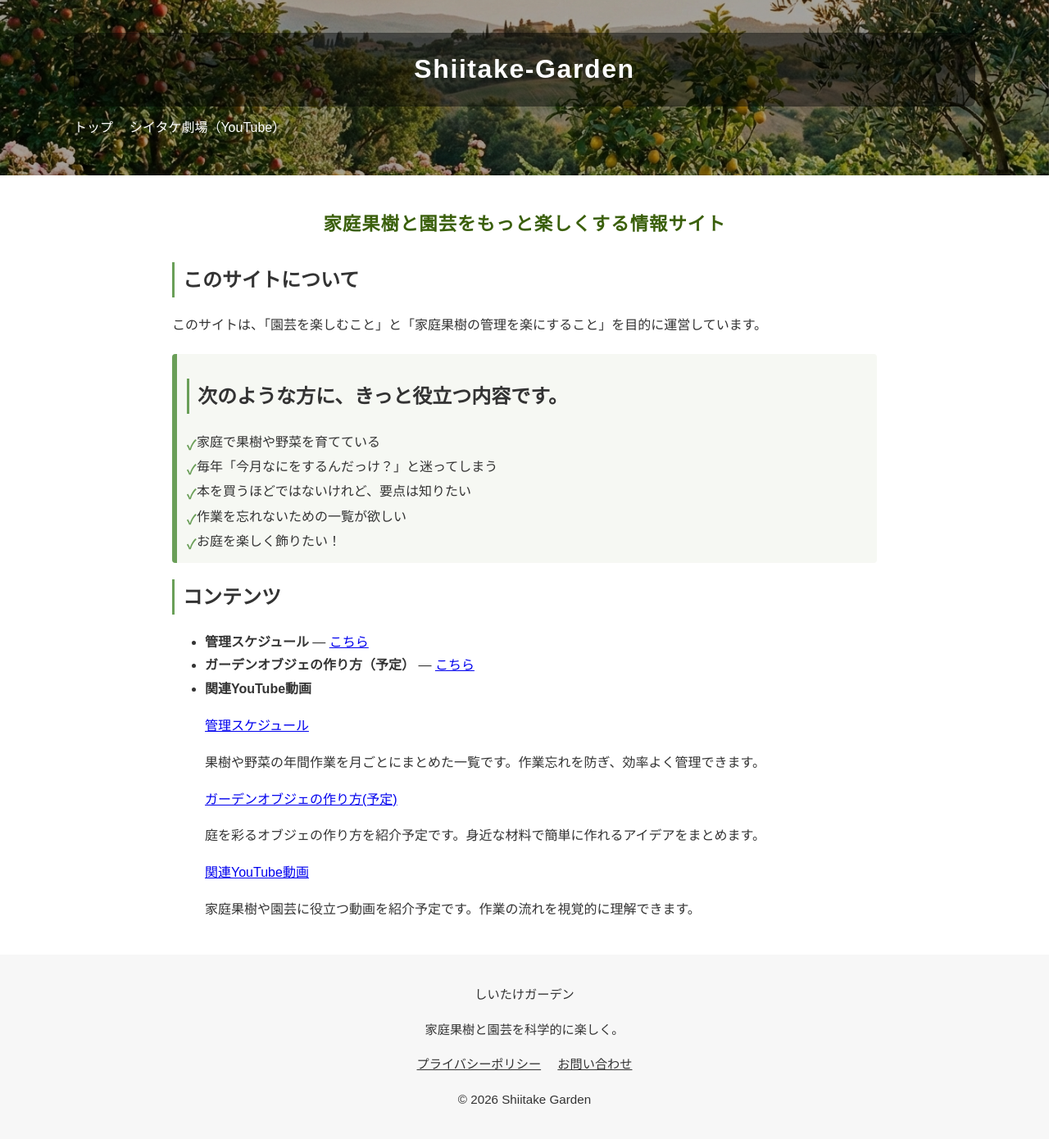
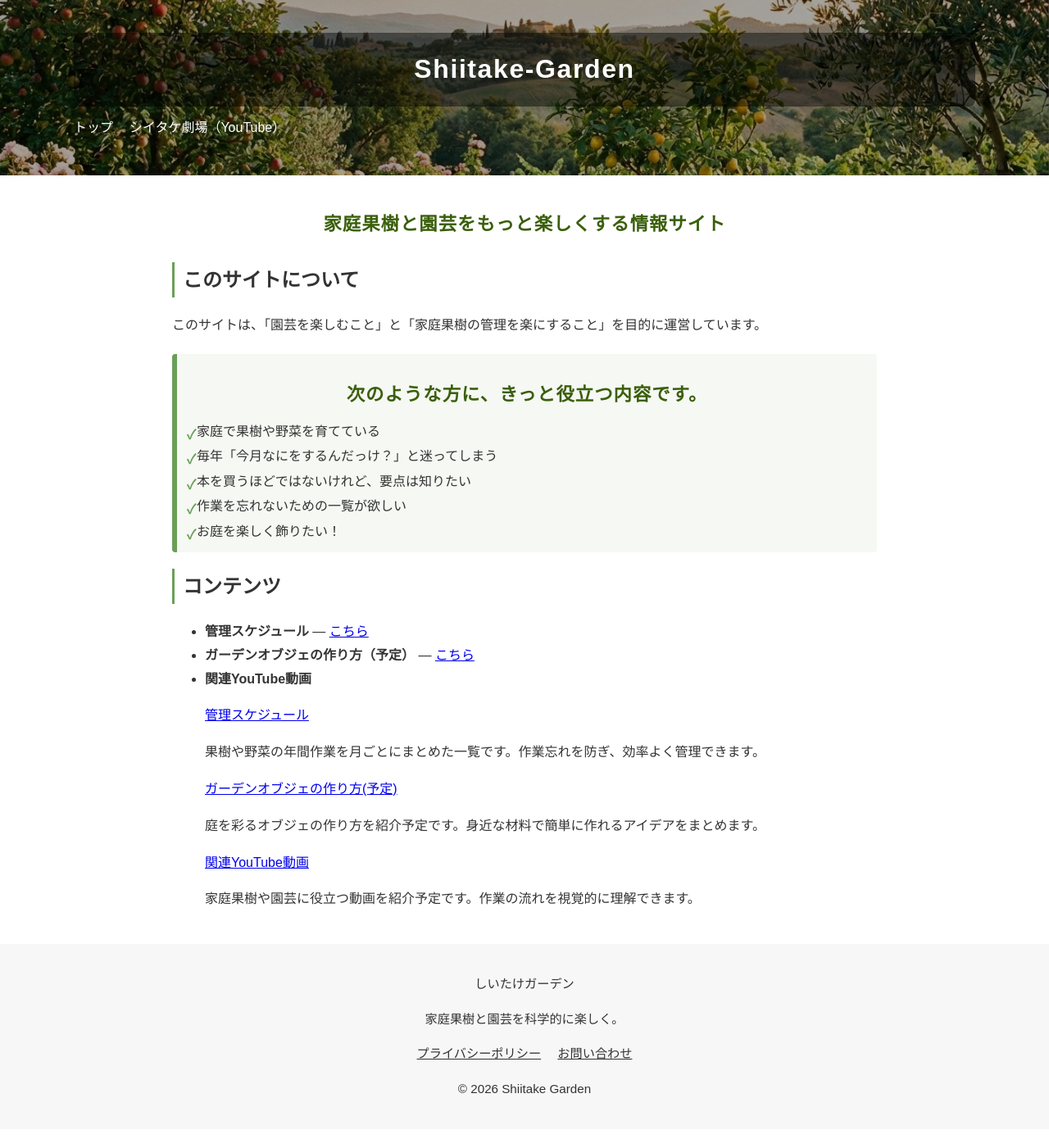
Before and after one commit to shiitake-garden/shiitake-garden.github.io, a Jekyll site: the page built from index.html, in a window 1280 px wide. Shown: the whole page at 82% size. Built offline with Jekyll 4.4.1, drawn with Linux system fonts in a browser that asks for light colours.

```diff
--- a/index.html
+++ b/index.html
@@ -14,8 +14,7 @@ title: 園芸データ検索
 </section>
 
 <section class="for-you">
-  <h2>次のような方に、きっと役立つ内容です。</h2>
-
+  <h3>次のような方に、きっと役立つ内容です。</h3>
   <ul>
     <li>家庭で果樹や野菜を育てている</li>
     <li>毎年「今月なにをするんだっけ？」と迷ってしまう</li>
@@ -23,7 +22,6 @@ title: 園芸データ検索
     <li>作業を忘れないための一覧が欲しい</li>
     <li>お庭を楽しく飾りたい！</li>
   </ul>
-
 </section>
 
 <section>
```
